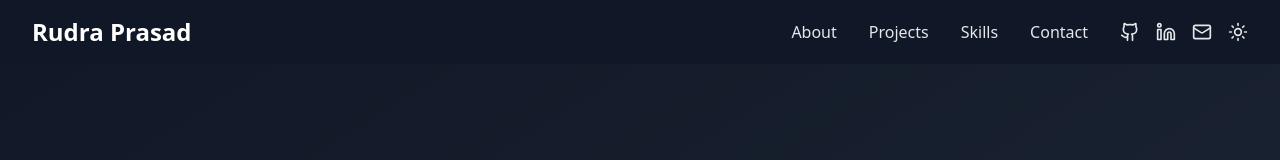
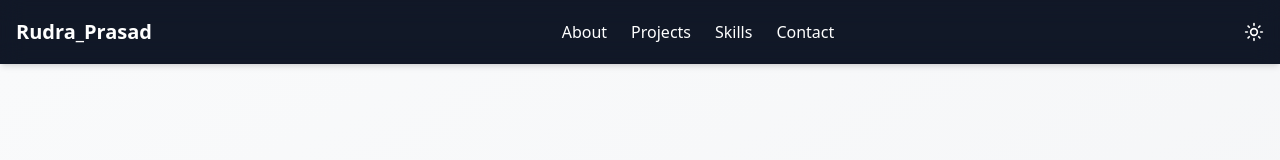
Before and after one commit to RudraP2004/My_Portfolio, a React (Vite) app: page / in a window 1280 px wide. Shown: the top 160 px of the page. Built offline with nearby package versions, Linux system fonts and the light colour scheme.

Commit message:
changes made

```diff
--- a/index.html
+++ b/index.html
@@ -5,6 +5,19 @@
     <link rel="icon" type="image/svg+xml" href="/Rudra.png" />
     <meta name="viewport" content="width=device-width, initial-scale=1.0" />
     <title>Rudra Prasad</title>
+
+    <!-- Prevent dark/light flicker -->
+    <script>
+      if (
+        localStorage.theme === 'dark' ||
+        (!('theme' in localStorage) &&
+          window.matchMedia('(prefers-color-scheme: dark)').matches)
+      ) {
+        document.documentElement.classList.add('dark');
+      } else {
+        document.documentElement.classList.remove('dark');
+      }
+    </script>
   </head>
   <body>
     <div id="root"></div>
--- a/src/App.tsx
+++ b/src/App.tsx
@@ -1,163 +1,133 @@
 import React from 'react';
 import { motion } from 'framer-motion';
 import { Link } from 'react-scroll';
-import { Github, Linkedin, Mail, Menu, Moon, Sun } from 'lucide-react';
+import { Github, Linkedin, Mail, Menu, Moon, Sun, Facebook, Twitter, Instagram } from 'lucide-react';
+
 import Hero from './components/Hero';
 import About from './components/About';
 import Projects from './components/Projects';
 import Skills from './components/Skills';
 import Contact from './components/Contact';
 
-function App() {
-  const [darkMode, setDarkMode] = React.useState(true); // Default dark mode enabled
+const App: React.FC = () => {
+  const [darkMode, setDarkMode] = React.useState(true);
   const [menuOpen, setMenuOpen] = React.useState(false);
 
-  const toggleDarkMode = () => setDarkMode(!darkMode);
-  const toggleMenu = () => setMenuOpen(!menuOpen);
+  const toggleDarkMode = () => {
+    setDarkMode((prev) => !prev);
+    document.documentElement.classList.toggle('dark', !darkMode); // global dark mode
+  };
+
+  const NavLinks: React.FC<{ mobile?: boolean; onClick?: () => void }> = ({ mobile, onClick }) => (
+    <>
+      {['about', 'projects', 'skills', 'contact'].map((section) => (
+        <Link
+          key={section}
+          to={section}
+          smooth={true}
+          duration={500}
+          className={`cursor-pointer capitalize ${mobile ? 'block py-2 text-lg' : ''}`}
+          onClick={onClick}
+        >
+          {section}
+        </Link>
+      ))}
+    </>
+  );
 
   return (
-    <div className={`min-h-screen ${darkMode ? 'dark bg-gray-900' : 'bg-gray-50'}`}>
-      {/* Navigation */}
-      <nav className="fixed w-full bg-white/80 dark:bg-gray-900/80 backdrop-blur-sm z-50">
-        <div className="max-w-7xl mx-auto px-4 sm:px-6 lg:px-8">
-          <div className="flex items-center justify-between h-16">
-            <motion.div
-              initial={{ opacity: 0, x: -20 }}
-              animate={{ opacity: 1, x: 0 }}
-              className="text-2xl font-bold text-gray-900 dark:text-white"
-            >
-              Rudra Prasad
-            </motion.div>
+    <div className={`min-h-screen ${darkMode ? 'bg-gray-900 text-white' : 'bg-gray-50 text-gray-900'}`}>
+      {/* Navbar */}
+      <header className="fixed w-full bg-opacity-80 backdrop-blur-md shadow-md z-50">
+        <div className="max-w-7xl mx-auto px-4 flex justify-between items-center h-16">
+          <div className="text-xl font-bold">Rudra_Prasad</div>
 
-            {/* Desktop Navigation */}
-            <div className="hidden md:flex items-center space-x-8">
+          {/* Desktop Menu */}
+          <nav className="hidden md:flex space-x-6">
             <NavLinks />
+          </nav>
+
+          {/* Right Side Icons */}
           <div className="flex items-center space-x-4">
-                <SocialLinks />
-                <ThemeToggle darkMode={darkMode} toggleDarkMode={toggleDarkMode} />
+            <button onClick={toggleDarkMode}>
+              {darkMode ? <Sun size={20} /> : <Moon size={20} />}
+            </button>
+            <button className="md:hidden" onClick={() => setMenuOpen(!menuOpen)}>
+              <Menu size={20} />
+            </button>
           </div>
         </div>
 
-            {/* Mobile Menu Button */}
-            <div className="md:hidden">
-              <button
-                onClick={toggleMenu}
-                className="text-gray-600 dark:text-gray-200 hover:text-gray-900 dark:hover:text-white"
-              >
-                <Menu size={24} />
-              </button>
-            </div>
-          </div>
-        </div>
-
-        {/* Mobile Navigation */}
+        {/* Mobile Menu */}
         {menuOpen && (
           <motion.div
-            initial={{ opacity: 0, y: -20 }}
+            initial={{ opacity: 0, y: -10 }}
             animate={{ opacity: 1, y: 0 }}
-            className="md:hidden bg-white dark:bg-gray-900 px-4 pt-2 pb-4"
+            className="md:hidden bg-gray-800 text-white px-4 py-4 space-y-2"
           >
-            <div className="flex flex-col space-y-4">
             <NavLinks mobile onClick={() => setMenuOpen(false)} />
-              <div className="flex justify-center space-x-4 pt-4">
-                <SocialLinks />
-              </div>
-            </div>
           </motion.div>
         )}
-      </nav>
+      </header>
 
-      {/* Main Content */}
+      {/* Sections */}
       <main className="pt-16">
         <Hero />
         <About />
         <Projects />
         <Skills />
         <Contact />
-      </main>
 
         {/* Footer */}
-      <footer className="bg-white dark:bg-gray-900 py-8 mt-20">
-        <div className="max-w-7xl mx-auto px-4 sm:px-6 lg:px-8 text-center">
-          <p className="text-gray-600 dark:text-gray-400">
-            © {new Date().getFullYear()} Rudra Prasad Baral. All rights reserved.
+        <footer className={`${darkMode ? 'bg-gray-900 text-white' : 'bg-gray-100 text-gray-900'} py-10`}>
+          <div className="max-w-7xl mx-auto px-4">
+            {/* Footer Content */}
+            <div className="grid grid-cols-1 md:grid-cols-3 gap-8 text-center md:text-left">
+
+              {/* About */}
+              <div>
+                <h3 className="font-semibold text-lg">Rudra Prasad Baral</h3>
+                <p className="text-sm mt-2">
+                  Passionate developer always open to discussing new projects and creative ideas.
                 </p>
+                <div className="flex justify-center md:justify-start space-x-4 mt-4">
+                  <a href="#" className="hover:text-gray-300"><Facebook size={20} /></a>
+                  <a href="#" className="hover:text-gray-300"><Twitter size={20} /></a>
+                  <a href="#" className="hover:text-gray-300"><Instagram size={20} /></a>
+                  <a href="#" className="hover:text-gray-300"><Linkedin size={20} /></a>
+                </div>
+              </div>
+
+              {/* Company Links */}
+              <div>
+                <h3 className="font-semibold text-lg mb-3">Company</h3>
+                <ul className="space-y-2 text-sm">
+                  <li><a href="#" className="hover:text-gray-300">My Account</a></li>
+                  <li><a href="#" className="hover:text-gray-300">Services</a></li>
+                  <li><a href="#" className="hover:text-gray-300">Team</a></li>
+                  <li><a href="#" className="hover:text-gray-300">Blog</a></li>
+                </ul>
+              </div>
+
+              {/* Contact Info */}
+              <div>
+                <h3 className="font-semibold text-lg mb-3">Contact</h3>
+                <p className="text-sm">Kendrapara, Bhubaneswar, Odisha</p>
+                <p className="text-sm">+91 6370923986</p>
+                <p className="text-sm">prasadrudra279@gmail.com</p>
+                <p className="text-sm">https://rudra-prasad-self.vercel.app/</p>
+              </div>
+            </div>
+
+            {/* Copyright */}
+            <div className="mt-8 border-t border-white/30 pt-4 text-center text-sm">
+              &copy; {new Date().getFullYear()} Rudra Prasad Baral. All rights reserved.
+            </div>
           </div>
         </footer>
+      </main>
     </div>
-  );
-}
-
-const NavLinks = ({ mobile, onClick }: { mobile?: boolean; onClick?: () => void }) => {
-  const links = [
-    { name: 'About', to: 'about' },
-    { name: 'Projects', to: 'projects' },
-    { name: 'Skills', to: 'skills' },
-    { name: 'Contact', to: 'contact' },
-  ];
-
-  return (
-    <>
-      {links.map((link) => (
-        <Link
-          key={link.to}
-          to={link.to}
-          smooth={true}
-          duration={500}
-          className={`cursor-pointer ${
-            mobile
-              ? 'block text-gray-600 dark:text-gray-200 hover:text-gray-900 dark:hover:text-white py-2'
-              : 'text-gray-600 dark:text-gray-200 hover:text-gray-900 dark:hover:text-white'
-          }`}
-          onClick={onClick}
-        >
-          {link.name}
-        </Link>
-      ))}
-    </>
   );
 };
 
-const SocialLinks = () => (
-  <>
-    <a
-      href="https://github.com/RudraP2004"
-      target="_blank"
-      rel="noopener noreferrer"
-      className="text-gray-600 dark:text-gray-200 hover:text-gray-900 dark:hover:text-white"
-    >
-      <Github size={20} />
-    </a>
-    <a
-      href="https://www.linkedin.com/in/rudra-prasad-baral-94a9b2290/"
-      target="_blank"
-      rel="noopener noreferrer"
-      className="text-gray-600 dark:text-gray-200 hover:text-gray-900 dark:hover:text-white"
-    >
-      <Linkedin size={20} />
-    </a>
-    <a
-      href="mailto:prasadrudra279@gmail.com"
-      className="text-gray-600 dark:text-gray-200 hover:text-gray-900 dark:hover:text-white"
-    >
-      <Mail size={20} />
-    </a>
-  </>
-);
-
-const ThemeToggle = ({
-  darkMode,
-  toggleDarkMode,
-}: {
-  darkMode: boolean;
-  toggleDarkMode: () => void;
-}) => (
-  <button
-    onClick={toggleDarkMode}
-    className="text-gray-600 dark:text-gray-200 hover:text-gray-900 dark:hover:text-white"
-  >
-    {darkMode ? <Sun size={20} /> : <Moon size={20} />}
-  </button>
-);
-
 export default App;
```
Lines whose indentation alone changed are shown as unchanged.
